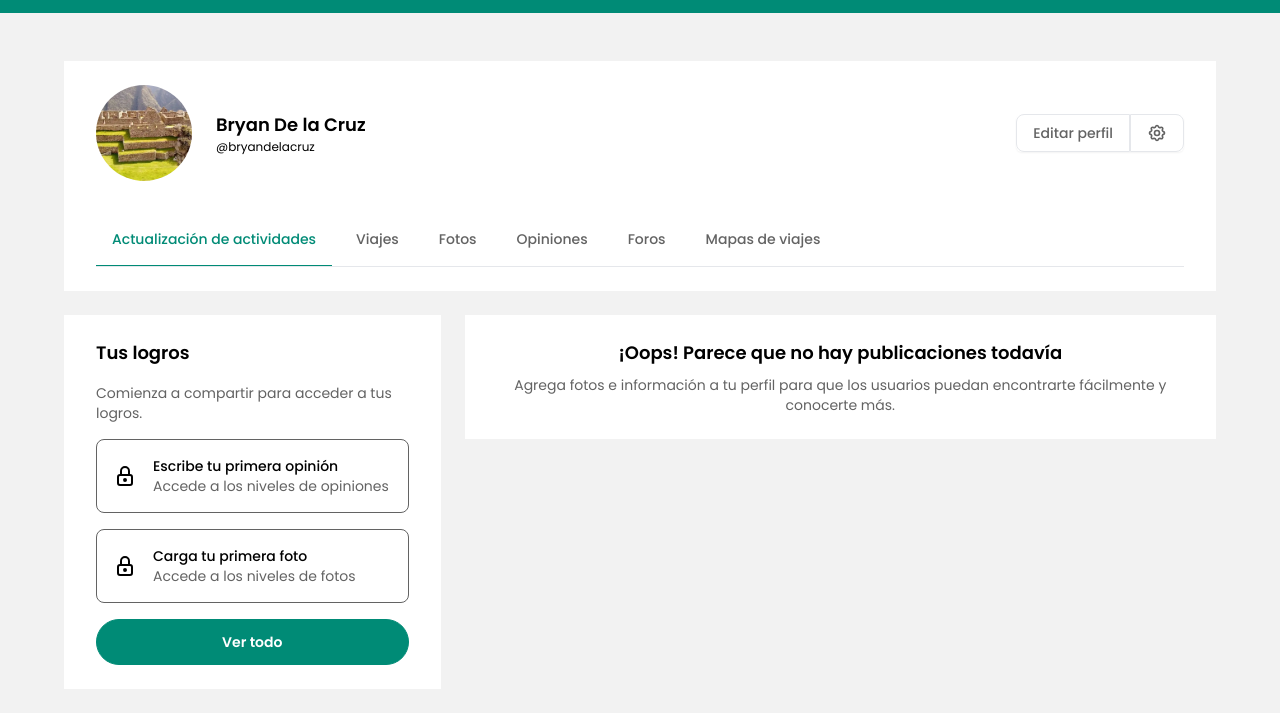
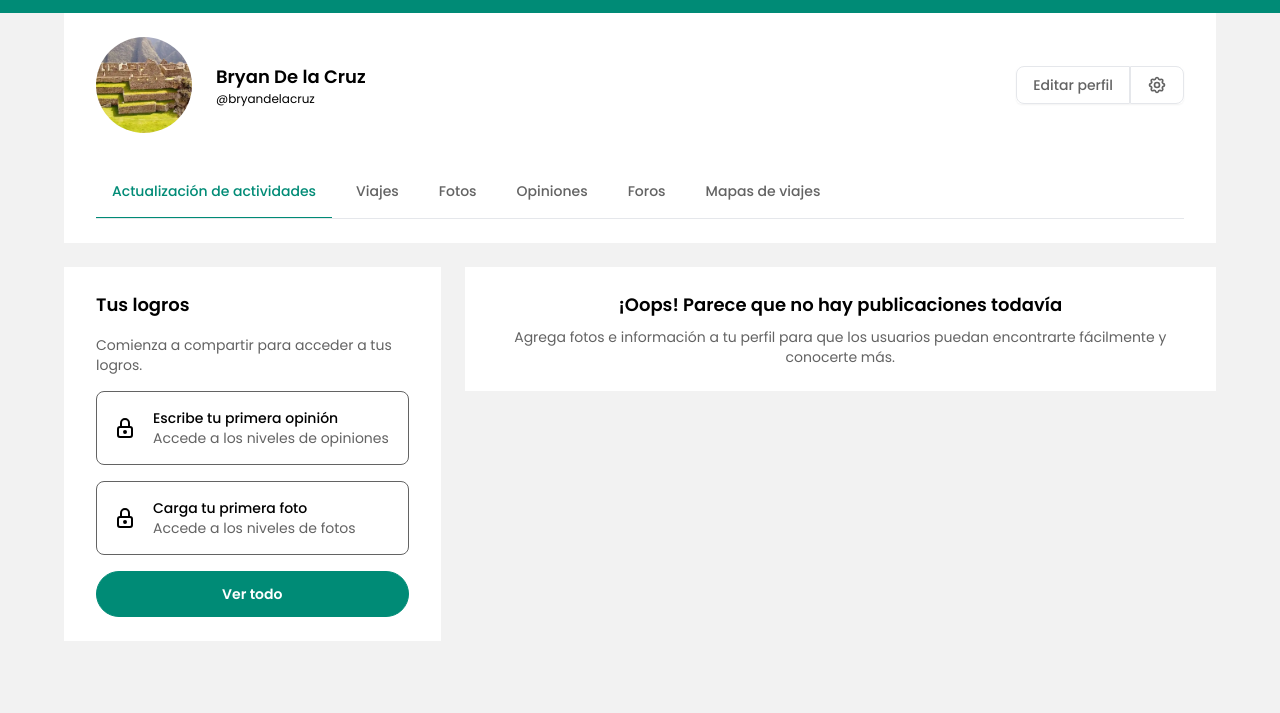
Before and after one commit to samuelgomez05/ecotours, a website: page perfil-user.html in a window 1280 px wide. Shown: the part 176-889 px from the top of the page. After the commit the page ends 841 px from the top, so only its background shows below. Drawn offline with Linux system fonts and the light colour scheme.

Commit message:
remove margin top in main

```diff
--- a/perfil-user.html
+++ b/perfil-user.html
@@ -150,7 +150,7 @@
     </header>
   </div>
 
-  <main class="mt-12">
+  <main>
     <header class="bg-white py-6 mb-6 px-4 md:px-8 xl:wrapper">
       <!-- INFO USER -->
       <div class="flex justify-between flex-wrap gap-8 items-center mb-8">
```
